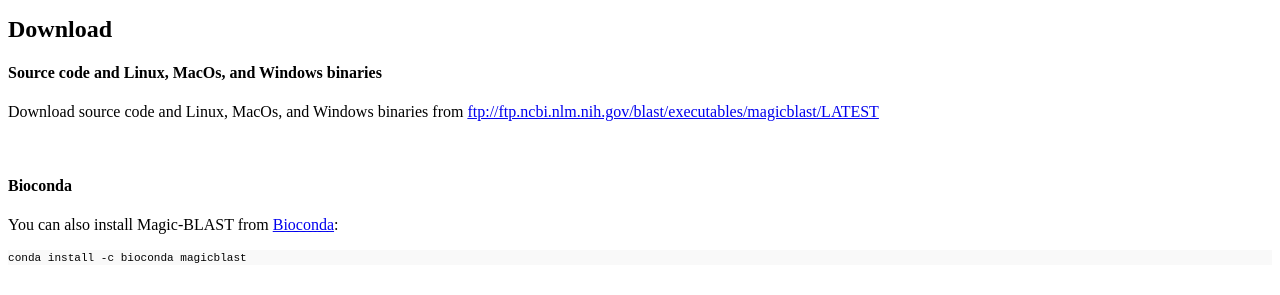
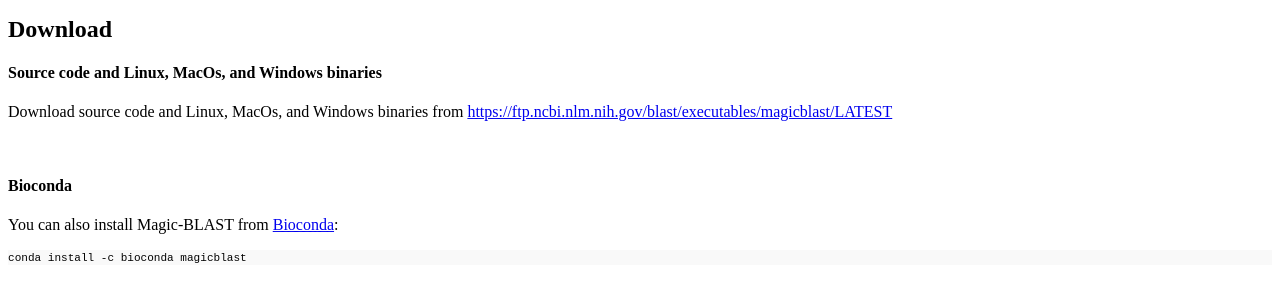
Before and after one commit to ncbi/magicblast, a Jekyll site: the page built from docs/_posts/2017-11-14-download.md, in a window 1280 px wide. Shown: the part 420-715 px from the top of the page. Built offline with Jekyll 4.4.1, drawn with Linux system fonts in a browser that asks for light colours; a style sheet for code colours, icons or effects is not loaded; some of the changed lines change nothing that is shown.

Commit message:
ftp:// -> https://

```diff
--- a/docs/_posts/2017-11-14-download.md
+++ b/docs/_posts/2017-11-14-download.md
@@ -7,7 +7,7 @@ order: 2
 
 #### Source code and Linux, MacOs, and Windows binaries
 
-Download source code and Linux, MacOs, and Windows binaries from [ftp://ftp.ncbi.nlm.nih.gov/blast/executables/magicblast/LATEST](ftp://ftp.ncbi.nlm.nih.gov/blast/executables/magicblast/LATEST)
+Download source code and Linux, MacOs, and Windows binaries from [https://ftp.ncbi.nlm.nih.gov/blast/executables/magicblast/LATEST](https://ftp.ncbi.nlm.nih.gov/blast/executables/magicblast/LATEST)
 
 &nbsp;
 
```
